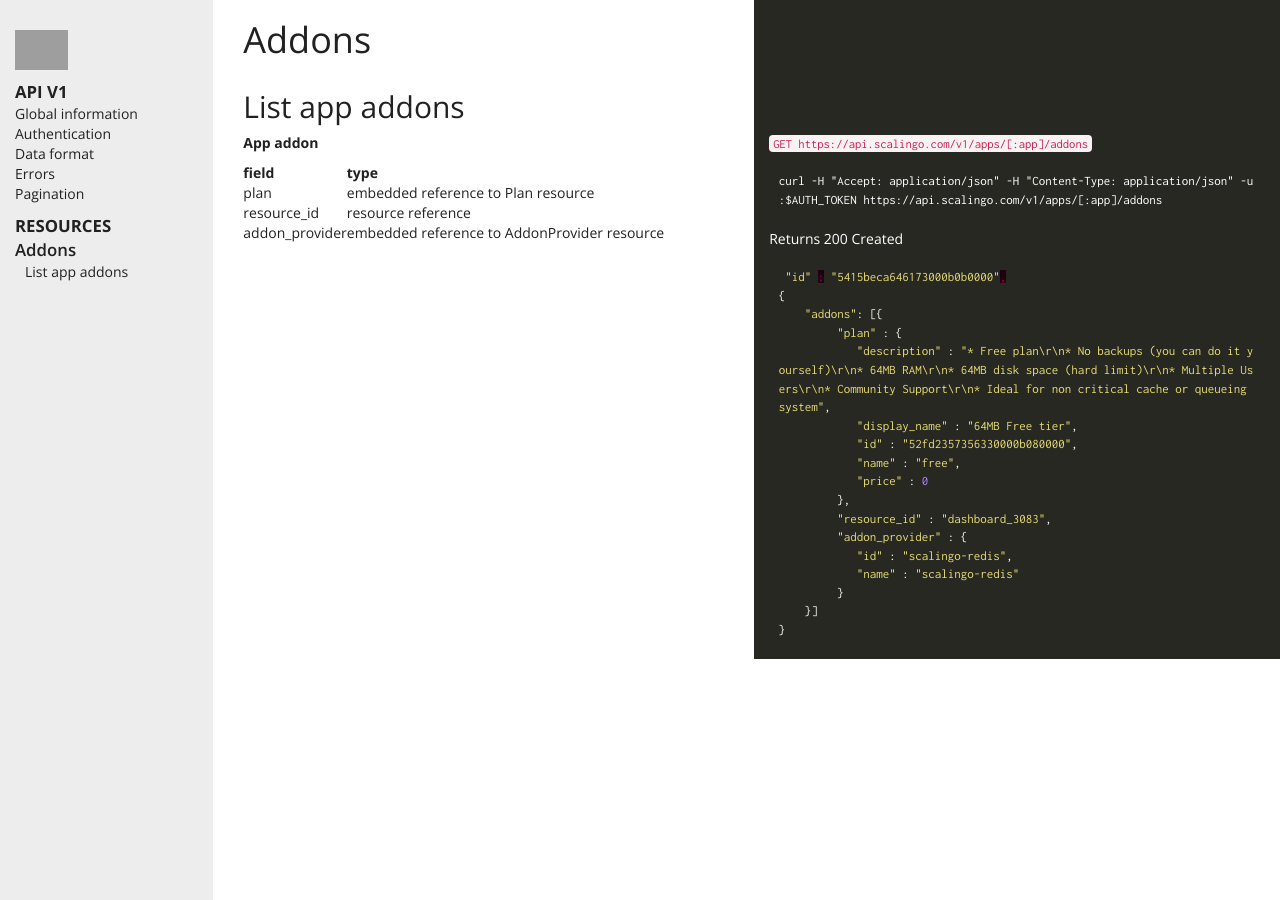
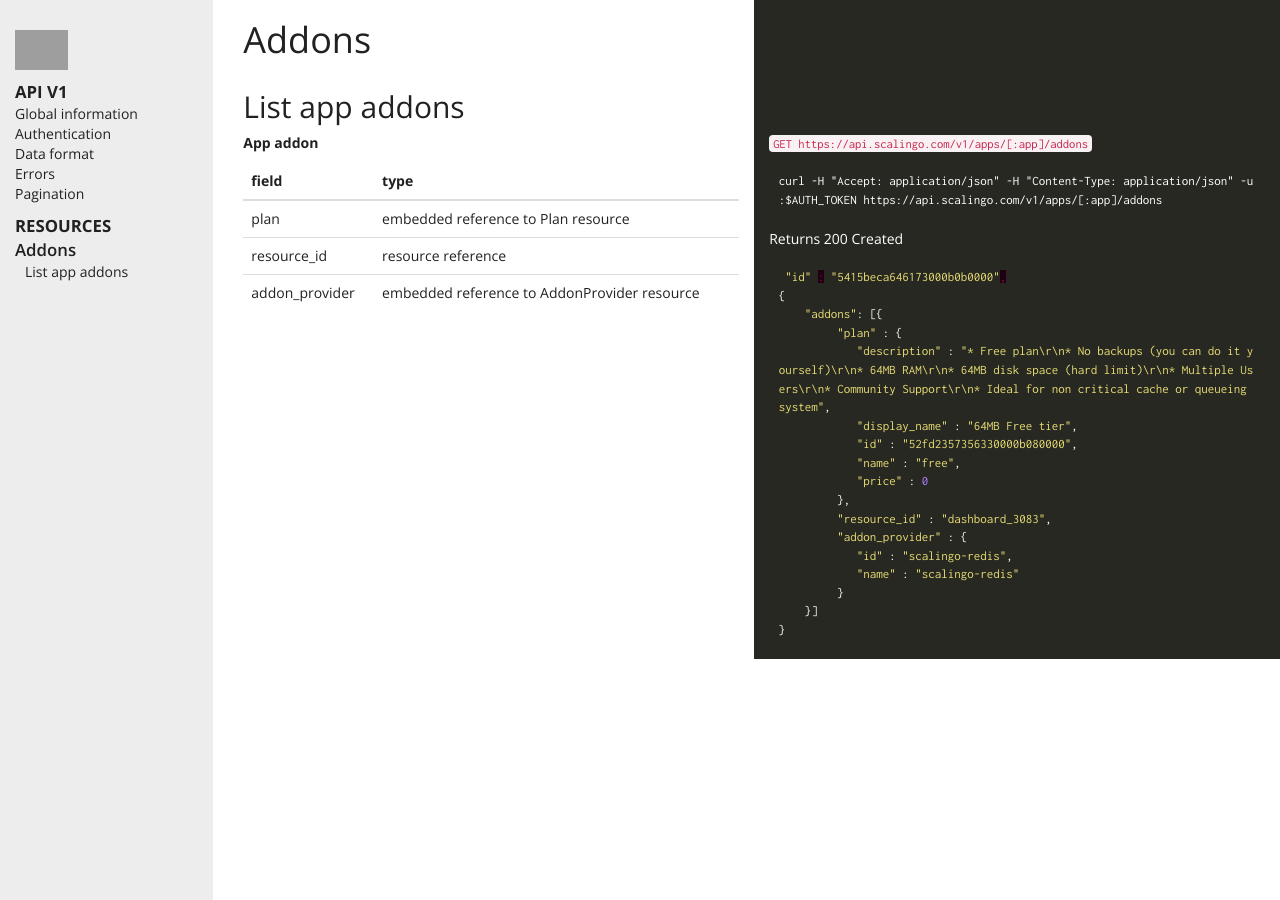
Before and after one commit to xcarpentier/developers.scalingo.com, a Jekyll site: the page built from addons.html, in a window 1280 px wide. Built offline with Jekyll 4.4.1, drawn with Linux system fonts in a browser that asks for light colours; grey boxes are pictures that could not be loaded.

```diff
--- a/addons.html
+++ b/addons.html
@@ -10,7 +10,7 @@ layout: default
 </div><div class='hidden-xs col-xs-12 col-sm-6 sidebar-code'></div></div><div class='row'><div class='col-xs-12 col-sm-6 sidebar-text'>
 <p><strong>App addon</strong></p>
 
-<table>
+<table class="table">
   <thead>
     <tr>
       <th>field</th>
```
Also changed, not shown: markdown/addons.md (+1 -0 lines).
